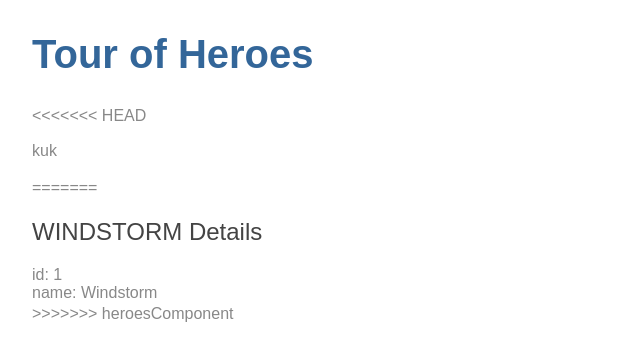
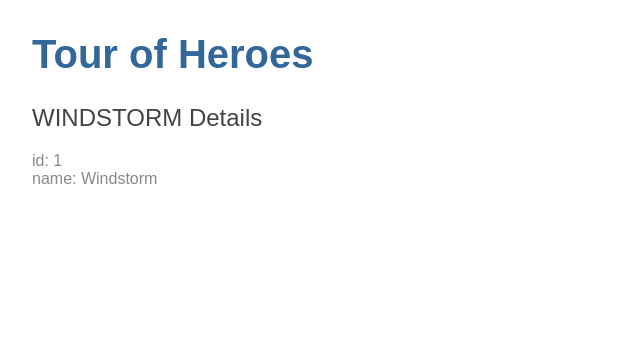
Before and after one commit to FrantisekFilip/mojeProjekty, an Angular app: page / in a window 1280 px wide. Shown: the top 360 px of the page, without its empty margins (0-640 px from the left). Built offline with nearby package versions, Linux system fonts and the light colour scheme.

Commit message:
heroes.component.html changed as in heroesComponent branch

```diff
--- a/src/app/heroes/heroes.component.html
+++ b/src/app/heroes/heroes.component.html
@@ -1,9 +1,3 @@
-<<<<<<< HEAD
-<p>
-  kuk
-</p>
-=======
 <h2>{{hero.name | uppercase}} Details</h2>
 <div><span>id: </span>{{hero.id}}</div>
 <div><span>name: </span>{{hero.name}}</div>
->>>>>>> heroesComponent
```
